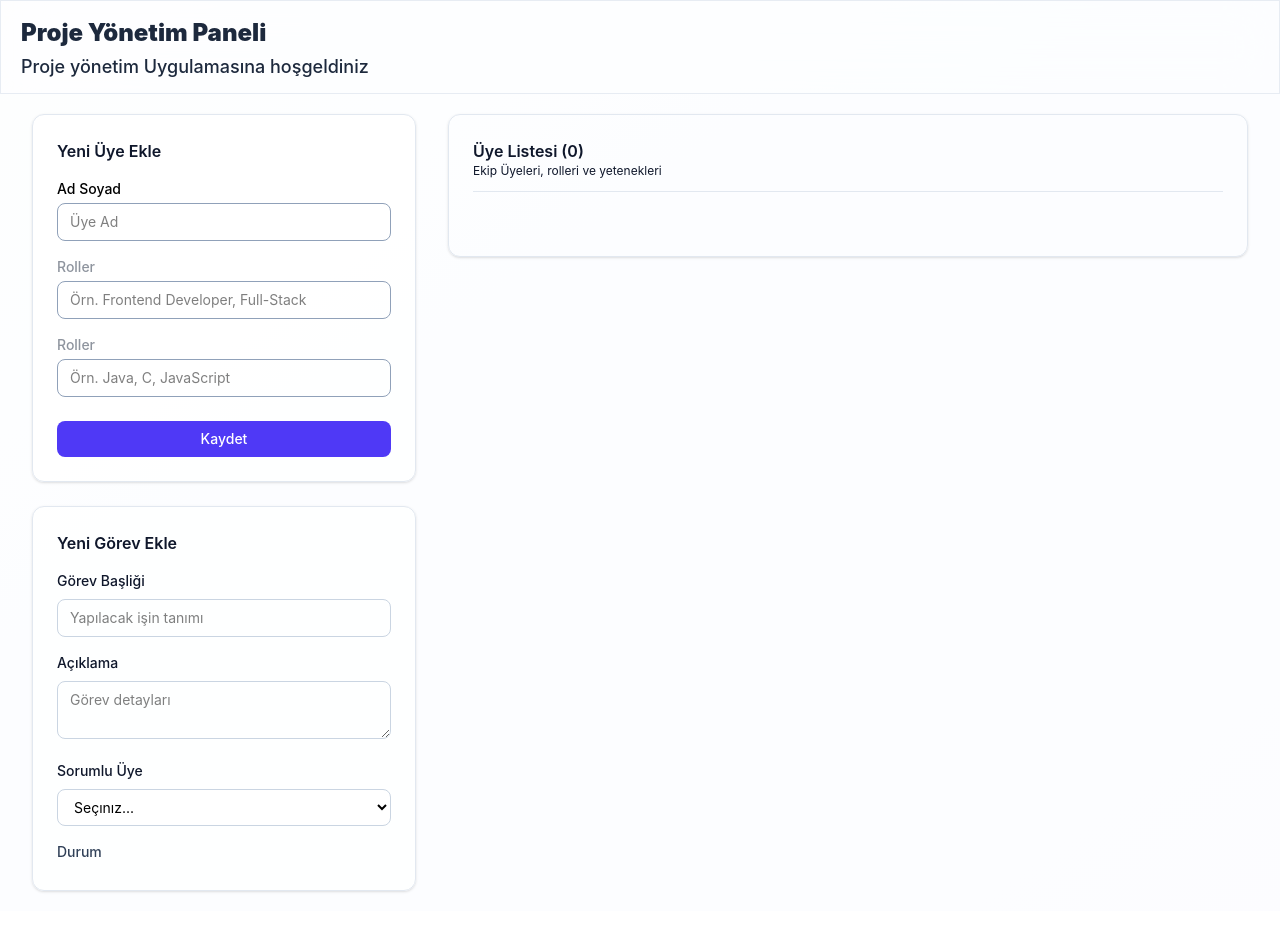
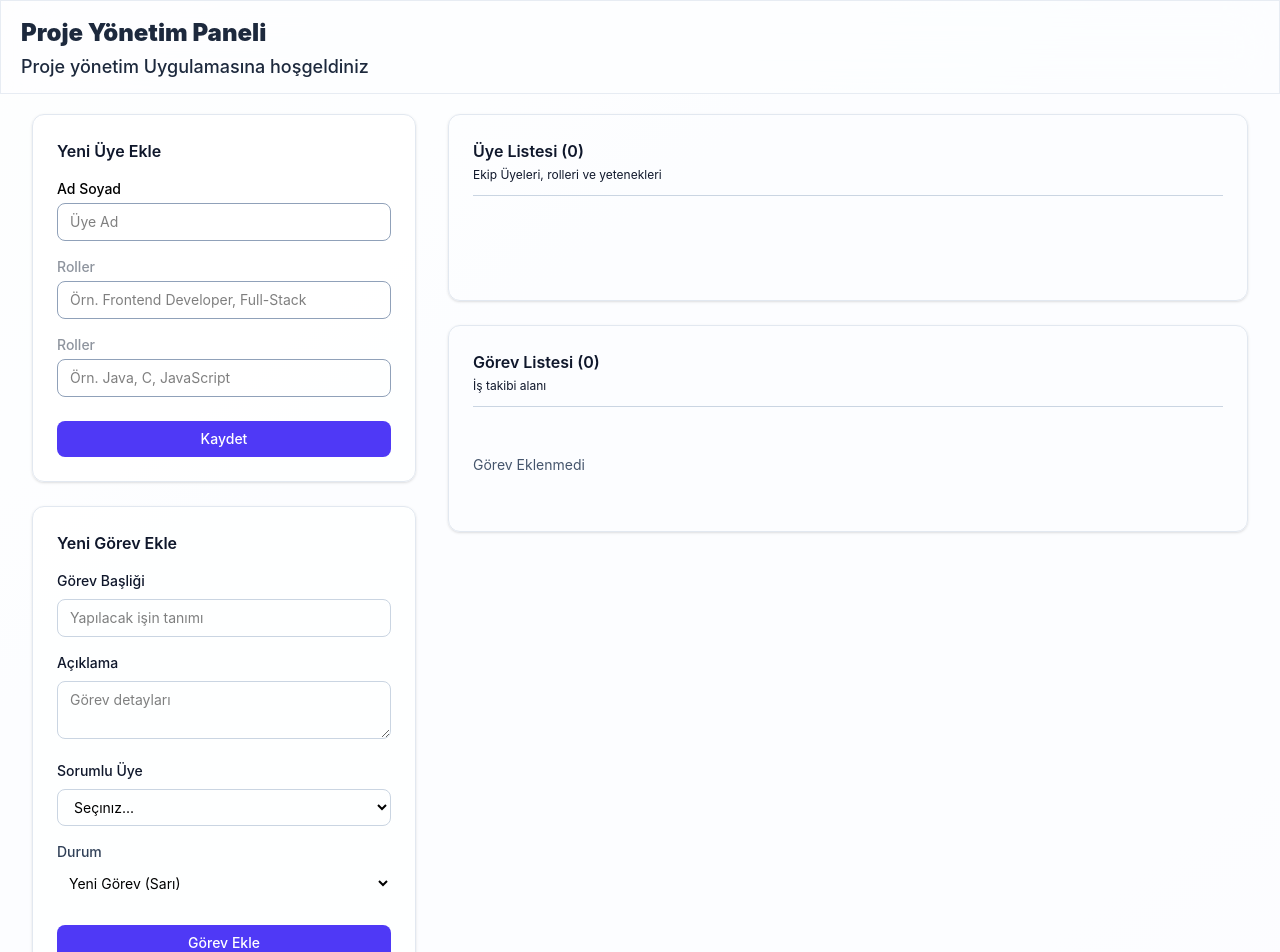
Before and after one commit to YoncaEsendemir/ProjectManagement, a React app in the folder frontend/: page / in a window 1280 px wide. Shown: the top 952 px of the page. Before the commit the page ends 911 px from the top, so only its background shows below. Built offline with nearby package versions, Linux system fonts and the light colour scheme; the HTML template or start-up script is replaced by a standard one.

Commit message:
Görev ekleme Formu ve düzenleme yapıldı

```diff
--- a/frontend/src/components/MemberList.jsx
+++ b/frontend/src/components/MemberList.jsx
@@ -2,7 +2,7 @@ import React from 'react'
 
 function MemberList({members,onEdit,onDelete}) {
   if(members.length===0){
-    return <p className='text-sm text-slate-600 dark:text-slate-300 italic-center py-3'> </p>
+    return <p className='text-sm text-slate-600 dark:text-slate-300 italic-center py-8'> </p>
   }
   return (
     <div className='divide-y divide-slate-100 max-h-72 overflow-y-auto pr-1'>
--- a/frontend/src/components/TaskForm.jsx
+++ b/frontend/src/components/TaskForm.jsx
@@ -48,7 +48,7 @@ function TaskForm({onSave,editingTask,members,onCancel}) {
         <div>
             <label className='block text-sm font-medium text-slate-900 dark:text-slate-300 mb-2'>Sorumlu Üye</label>
                 <select value={assignedTo} onChange={(e)=>setAssignedTo(e.target.value)}
-                    className='w-full px-3 py-2 border border-slate-300 rounded-lg text-sm bg-white focus:outline-none focus:border-indigo-500'>
+                    className='w-full px-3 py-2 border border-slate-300  rounded-lg text-sm bg-white-80 focus:outline-none focus:border-indigo-500'>
                         <option value="">Seçınız...</option>
                         {
                             members.map(m=>(
@@ -60,6 +60,24 @@ function TaskForm({onSave,editingTask,members,onCancel}) {
 
         <div>
             <label className='block text-sm font-medium text-slate-700 mb-1'>Durum</label>
+            <select value={status} onChange={(e)=>setStatus(e.target.value)} className='w-full px-2 py-2 border-slate-300 rounded-lg text-sm  bg-white-80 focus:outline-none focus:border-indigo-500'>
+                <option value="Yeni Görev">Yeni Görev (Sarı)</option>
+                <option value="Süren Görev">Süren Görev (Mavi)</option>
+                <option value="Biten Görev">Biten Görev (Yeşil)</option>
+            </select>
+        </div>
+
+        <div className='flex space-x-2 pt-2'>
+            <button type='submit' className='flex-1 bg-indigo-600 text-white py-2 px-4 rounded-lg text-sm font-medium hover:bg-indigo-700 transition'>
+                        {editingTask ? 'Görev Güncelle': 'Görev Ekle'}
+            </button>
+            {
+                editingTask &&(
+                    <button type="button" onClick={onCancel} className='bg-slate-300 text-slate-900 py-2 px-3 rounded-lg text-sm font-medium hover:bg-slate-400 transition' >
+                        iptal
+                    </button>
+                )
+            }
         </div>
    </form>
   )
--- /dev/null
+++ b/frontend/src/components/TaskList.jsx
@@ -0,0 +1,24 @@
+import React from 'react'
+
+function TaskList({tasks,members,onEdit,onDelete}) {
+        if(tasks.length===0){
+            return <p className='text-sm text-slate-600 dark:text-slate-300 italic-center py-8'> Görev Eklenmedi</p>
+        }
+        const getMemberName= (id)=>{
+            const member= members.find(m => m.id===id)
+            return member ? member.name: 'Atanmamış'
+        }
+        //Dinamik renk Yönetimi
+        const getStatusStyle = (status)=>{
+            switch(status){
+
+            }
+        }
+  return(
+    <div>
+
+    </div>
+  )
+}
+
+export default TaskList
--- a/frontend/src/pages/Dashboard.jsx
+++ b/frontend/src/pages/Dashboard.jsx
@@ -2,7 +2,8 @@ import React, { useEffect, useState } from 'react'
 import CryptoJS from 'crypto-js';
 import MemberForm from '../components/MemberForm';
 import MemberList from '../components/MemberList';
-import TaskForm from '../components/TaskForm'
+import TaskForm from '../components/TaskForm';
+import TaskList from '../components/TaskList';
 // Şifreleme için gizli anahtar (Normalde .evn dosyalarında saklanır proje yayına alirken sorun yaşanmasın diye burada sakladım)
 const SECRET_KEY = 'qlI/T*_giO.ETuB2j2.+';
 function Dashboard() {
@@ -104,12 +105,23 @@ const encryptAndSave=(key,data)=>{
         col-span-2: İlgili öğenin veya kutunun, bağlı olduğu grid sisteminde yatay olarak 2 sütunluk yer kaplamasını sağlar */}
         <div className='lg:col-span-2 flex flex-col space-y-6'>
             <div className='bg-white-80 p-6 rounded-xl border border-slate-200 shadow-sm'>
-                <div className='border-b border-slate-200 pb-3 mb-4'>
-                    <h2 className='text-base font-semibold text-slate-900'>Üye Listesi ({members.length})</h2>
-                    <p className='text-xs mt- text-slate-900'>Ekip Üyeleri, rolleri ve yetenekleri</p>
+                <div className='border-b border-slate-300 dark:border-slate-100 pb-3 mb-4'>
+                    <h2 className='text-base font-semibold text-slate-900 dark:text-white/80'>Üye Listesi ({members.length})</h2>
+                    <p className='text-xs mt-1 text-slate-900'>Ekip Üyeleri, rolleri ve yetenekleri</p>
                 </div>
                 <MemberList members={members} onEdit={setEditingMember} onDelete={deleteMembers}/>
             </div>
+
+            {/* Görevler listelenecek burada */}
+            <div className='bg-white-80 p-6 rounded-xl border border-slate-200 shadow-sm'>
+                <div className='border-b border-slate-300 dark:border-slate-100 pb-3 mb-4'>
+                <h2 className='text-base font-semibold text-slate-900 dark:text-white/80'> Görev Listesi ({tasks.length})</h2>
+                <p className='text-xs mt-1 text-slate-900'>İş takibi alanı</p>
+                </div>
+                 <TaskList tasks={tasks} members={members} onEdit={setEditingTask} onDelete={deleteTask}/>
+            </div>
+
+
         </div>
     </div>
   )
```
